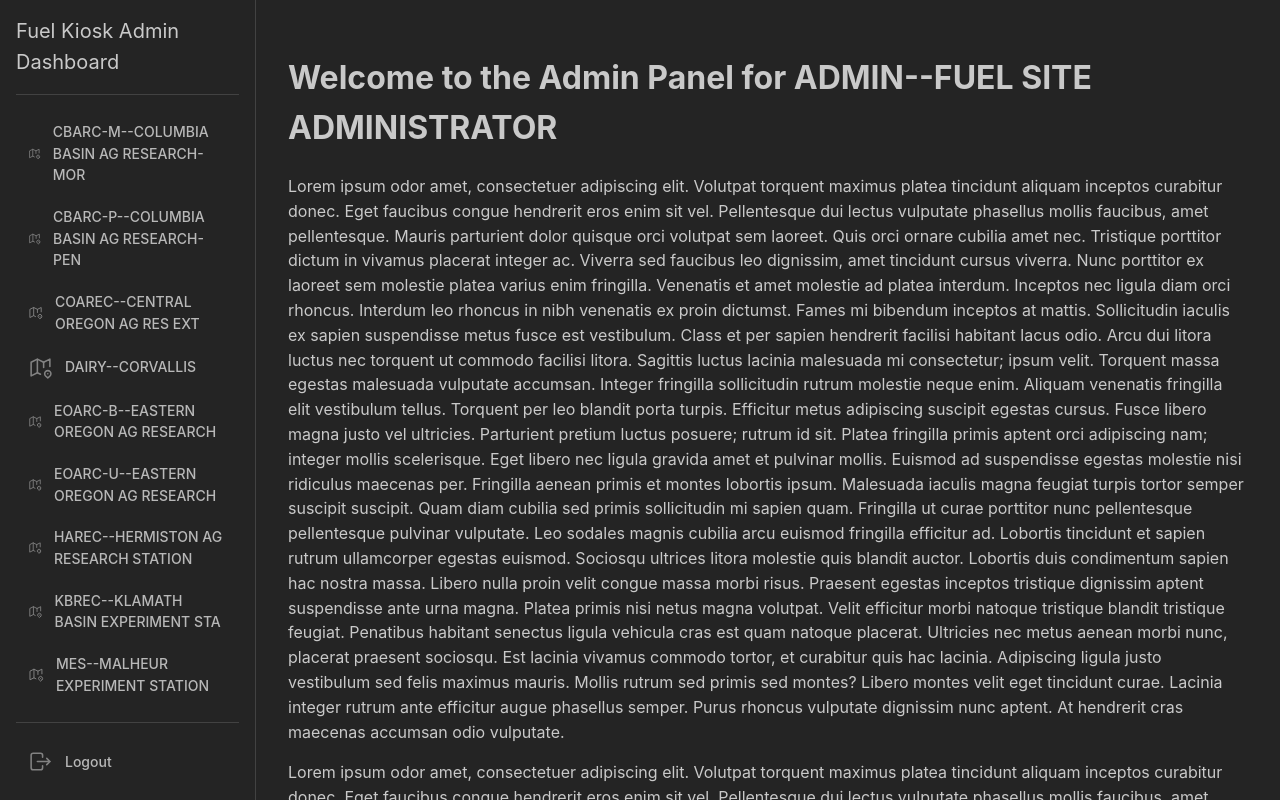
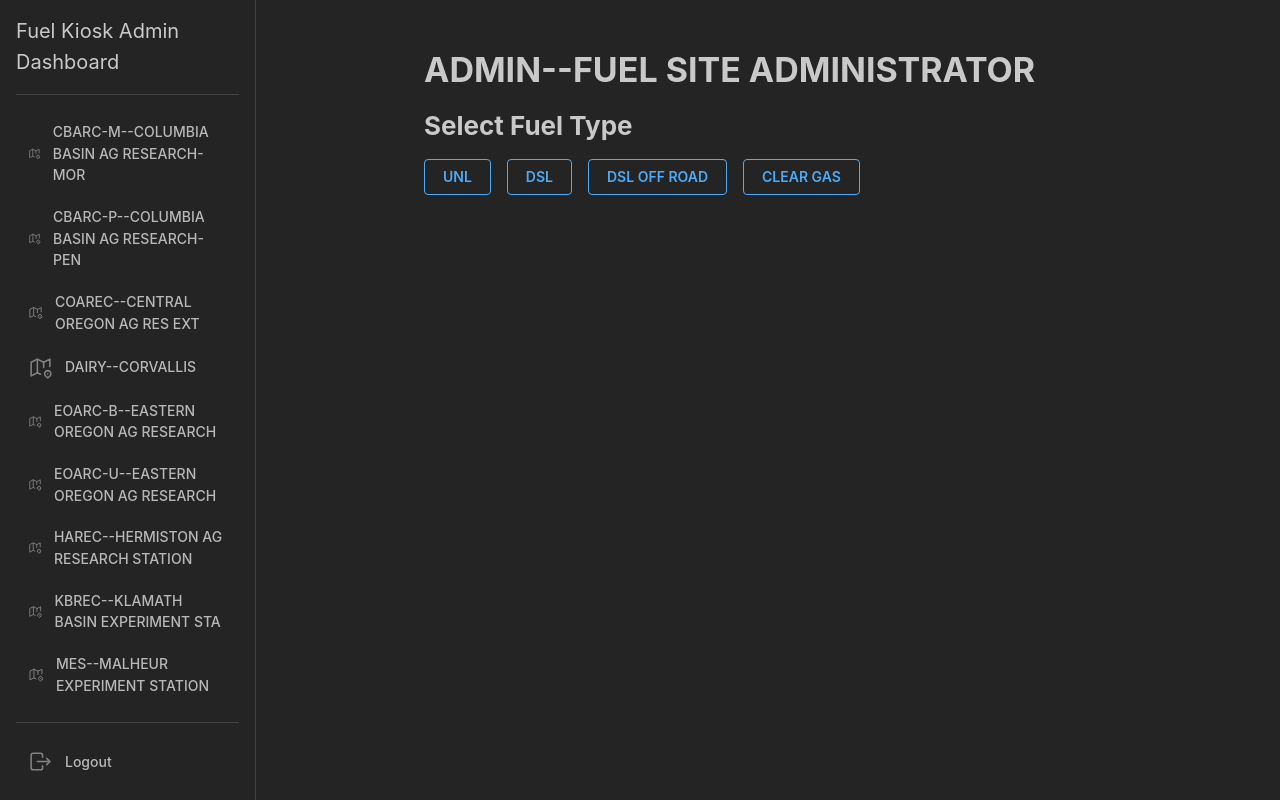
Before and after one commit to fuel-kiosk-CS-team/fuel-kiosk-dc, a Next.js app in the folder fuel-kiosk/: page /admin in a window 1280 px wide. Built offline with nearby package versions, Linux system fonts and the light colour scheme.

Commit message:
Updated Admin Page Front-end

```diff
--- a/fuel-kiosk/src/app/admin/components/admintotalizer/AdminTotalizerVerification.js
+++ b/fuel-kiosk/src/app/admin/components/admintotalizer/AdminTotalizerVerification.js
@@ -1,16 +1,23 @@
-import React from 'react';
-import { Stack, Group, Title, Button } from '@mantine/core';
+import { useState } from 'react';
+import { Stack, Group, Title, Button, TextInput } from '@mantine/core';
 
 export function AdminTotalizerVerification({ value, onVerify, onBack }) {
+    const [inputValue, setInputValue] = useState(value);
+
     return (
-        <Stack spacing="md" align="center">
-            <Title order={2}>Totalizer Initialization/Reset: {value}</Title>
+        <Stack spacing="md" align="left" style={{ width: "100%" }}>
             <Group spacing="md">
+                <Title order={2}>Totalizer Start:</Title>
+                <TextInput
+                    value={inputValue}
+                    onChange={(event) => setInputValue(event.currentTarget.value)}
+                />
+            </Group>
+            <Group spacing="md">
+                <Title order={2}>Update Totalizer:</Title>
                 <Button onClick={() => onVerify(true)}>SUBMIT</Button>
+                <Button onClick={onBack} variant="outline">BACK</Button>
             </Group>
-            <Button onClick={onBack} variant="outline">
-                BACK
-            </Button>
         </Stack>
     );
 }
--- a/fuel-kiosk/src/app/admin/page.js
+++ b/fuel-kiosk/src/app/admin/page.js
@@ -1,13 +1,31 @@
 'use client'
 
-import { useState } from 'react';
+import { useState, useEffect } from 'react';
+import {
+    Container,
+    Title,
+    Stack,
+    Text,
+
+} from '@mantine/core';
 
 import { NavbarSimple } from "./components/navbar/NavbarSimple";
+
+import { AdminTotalizerVerification } from './components/admintotalizer/AdminTotalizerVerification';
+import { FuelTypeSelector } from "../components/fuelselector/FuelTypeSelector";
+import { FuelEntryForm } from '../components/fuelentry/FuelEntryForm';
 
 import classes from "./admin.module.css";
 
 export default function Admin() {
     const [selectedPage, setSelectedPage] = useState('');
+    const [step, setStep] = useState('SELECT_FUEL');
+    const [selectedFuelType, setSelectedFuelType] = useState(null);
+    const [totalizerValue, setTotalizerValue] = useState('0.3');
+
+    useEffect(() => {
+        setStep('SELECT_FUEL');
+    }, [selectedPage]);
 
     return (
         <div className={classes.container}>
@@ -15,30 +33,63 @@ export default function Admin() {
                 <NavbarSimple setPage={setSelectedPage} />
             </aside>
             <main className={classes.mainContent}>
-                <h1>Welcome to the Admin Panel for {selectedPage}</h1>
-                <p>Lorem ipsum odor amet, consectetuer adipiscing elit. Volutpat torquent maximus platea tincidunt aliquam inceptos curabitur donec. Eget faucibus congue hendrerit eros enim sit vel. Pellentesque dui lectus vulputate phasellus mollis faucibus, amet pellentesque. Mauris parturient dolor quisque orci volutpat sem laoreet. Quis orci ornare cubilia amet nec. Tristique porttitor dictum in vivamus placerat integer ac. Viverra sed faucibus leo dignissim, amet tincidunt cursus viverra. Nunc porttitor ex laoreet sem molestie platea varius enim fringilla.
+                <Container size="sm" p="md">
+                    {selectedPage ? (
+                        <Stack spacing="lg">
+                            <Title order={1}>{selectedPage}</Title>
 
-                    Venenatis et amet molestie ad platea interdum. Inceptos nec ligula diam orci rhoncus. Interdum leo rhoncus in nibh venenatis ex proin dictumst. Fames mi bibendum inceptos at mattis. Sollicitudin iaculis ex sapien suspendisse metus fusce est vestibulum. Class et per sapien hendrerit facilisi habitant lacus odio. Arcu dui litora luctus nec torquent ut commodo facilisi litora. Sagittis luctus lacinia malesuada mi consectetur; ipsum velit.
+                            {step === 'SELECT_FUEL' && (
+                                <Stack spacing="md">
+                                    <Title order={2}>Select Fuel Type</Title>
+                                    <FuelTypeSelector
+                                        selectedType={selectedFuelType}
+                                        onSelect={(value) => {
+                                            setSelectedFuelType(value);
+                                            setStep('VERIFY_TOTALIZER');
+                                        }}
+                                    />
+                                </Stack>
+                            )}
 
-                    Torquent massa egestas malesuada vulputate accumsan. Integer fringilla sollicitudin rutrum molestie neque enim. Aliquam venenatis fringilla elit vestibulum tellus. Torquent per leo blandit porta turpis. Efficitur metus adipiscing suscipit egestas cursus. Fusce libero magna justo vel ultricies.
+                            {step === 'VERIFY_TOTALIZER' && (
+                                <Stack spacing="md">
+                                    <Title order={2}>Totalizer Initialization/Reset: </Title>
+                                    <AdminTotalizerVerification
+                                        value={totalizerValue}
+                                        onVerify={(verified) => {
+                                            if (verified) {
+                                                setStep('ENTRY_FORM');
+                                            } else {
+                                                alert('Please contact administrator for assistance');
+                                            }
+                                        }}
+                                        onBack={() => setStep('SELECT_FUEL')}
+                                    />
+                                </Stack>
+                            )}
 
-                    Parturient pretium luctus posuere; rutrum id sit. Platea fringilla primis aptent orci adipiscing nam; integer mollis scelerisque. Eget libero nec ligula gravida amet et pulvinar mollis. Euismod ad suspendisse egestas molestie nisi ridiculus maecenas per. Fringilla aenean primis et montes lobortis ipsum. Malesuada iaculis magna feugiat turpis tortor semper suscipit suscipit. Quam diam cubilia sed primis sollicitudin mi sapien quam. Fringilla ut curae porttitor nunc pellentesque pellentesque pulvinar vulputate.
-
-                    Leo sodales magnis cubilia arcu euismod fringilla efficitur ad. Lobortis tincidunt et sapien rutrum ullamcorper egestas euismod. Sociosqu ultrices litora molestie quis blandit auctor. Lobortis duis condimentum sapien hac nostra massa. Libero nulla proin velit congue massa morbi risus. Praesent egestas inceptos tristique dignissim aptent suspendisse ante urna magna. Platea primis nisi netus magna volutpat. Velit efficitur morbi natoque tristique blandit tristique feugiat. Penatibus habitant senectus ligula vehicula cras est quam natoque placerat.
-
-                    Ultricies nec metus aenean morbi nunc, placerat praesent sociosqu. Est lacinia vivamus commodo tortor, et curabitur quis hac lacinia. Adipiscing ligula justo vestibulum sed felis maximus mauris. Mollis rutrum sed primis sed montes? Libero montes velit eget tincidunt curae. Lacinia integer rutrum ante efficitur augue phasellus semper. Purus rhoncus vulputate dignissim nunc aptent. At hendrerit cras maecenas accumsan odio vulputate.</p>
-
-                <p>Lorem ipsum odor amet, consectetuer adipiscing elit. Volutpat torquent maximus platea tincidunt aliquam inceptos curabitur donec. Eget faucibus congue hendrerit eros enim sit vel. Pellentesque dui lectus vulputate phasellus mollis faucibus, amet pellentesque. Mauris parturient dolor quisque orci volutpat sem laoreet. Quis orci ornare cubilia amet nec. Tristique porttitor dictum in vivamus placerat integer ac. Viverra sed faucibus leo dignissim, amet tincidunt cursus viverra. Nunc porttitor ex laoreet sem molestie platea varius enim fringilla.
-
-                    Venenatis et amet molestie ad platea interdum. Inceptos nec ligula diam orci rhoncus. Interdum leo rhoncus in nibh venenatis ex proin dictumst. Fames mi bibendum inceptos at mattis. Sollicitudin iaculis ex sapien suspendisse metus fusce est vestibulum. Class et per sapien hendrerit facilisi habitant lacus odio. Arcu dui litora luctus nec torquent ut commodo facilisi litora. Sagittis luctus lacinia malesuada mi consectetur; ipsum velit.
-
-                    Torquent massa egestas malesuada vulputate accumsan. Integer fringilla sollicitudin rutrum molestie neque enim. Aliquam venenatis fringilla elit vestibulum tellus. Torquent per leo blandit porta turpis. Efficitur metus adipiscing suscipit egestas cursus. Fusce libero magna justo vel ultricies.
-
-                    Parturient pretium luctus posuere; rutrum id sit. Platea fringilla primis aptent orci adipiscing nam; integer mollis scelerisque. Eget libero nec ligula gravida amet et pulvinar mollis. Euismod ad suspendisse egestas molestie nisi ridiculus maecenas per. Fringilla aenean primis et montes lobortis ipsum. Malesuada iaculis magna feugiat turpis tortor semper suscipit suscipit. Quam diam cubilia sed primis sollicitudin mi sapien quam. Fringilla ut curae porttitor nunc pellentesque pellentesque pulvinar vulputate.
-
-                    Leo sodales magnis cubilia arcu euismod fringilla efficitur ad. Lobortis tincidunt et sapien rutrum ullamcorper egestas euismod. Sociosqu ultrices litora molestie quis blandit auctor. Lobortis duis condimentum sapien hac nostra massa. Libero nulla proin velit congue massa morbi risus. Praesent egestas inceptos tristique dignissim aptent suspendisse ante urna magna. Platea primis nisi netus magna volutpat. Velit efficitur morbi natoque tristique blandit tristique feugiat. Penatibus habitant senectus ligula vehicula cras est quam natoque placerat.
-
-                    Ultricies nec metus aenean morbi nunc, placerat praesent sociosqu. Est lacinia vivamus commodo tortor, et curabitur quis hac lacinia. Adipiscing ligula justo vestibulum sed felis maximus mauris. Mollis rutrum sed primis sed montes? Libero montes velit eget tincidunt curae. Lacinia integer rutrum ante efficitur augue phasellus semper. Purus rhoncus vulputate dignissim nunc aptent. At hendrerit cras maecenas accumsan odio vulputate.</p>
+                            {step === 'ENTRY_FORM' && (
+                                <Stack spacing="md">
+                                    <Title order={2}>Fuel Site Entry Log</Title>
+                                    <FuelEntryForm
+                                        siteInfo={selectedPage}
+                                        initialValues={{
+                                            totalizerStart: totalizerValue,
+                                            fuelType: selectedFuelType,
+                                        }}
+                                        onSubmit={(data) => {
+                                            console.log('Form submitted:', data);
+                                            setStep('SELECT_FUEL');
+                                            setSelectedFuelType(null);
+                                        }}
+                                    />
+                                </Stack>
+                            )}
+                        </Stack>
+                    ) : (
+                            <Text>Site information not available</Text>
+                        )}
+                </Container>
             </main>
         </div>
     );
```
